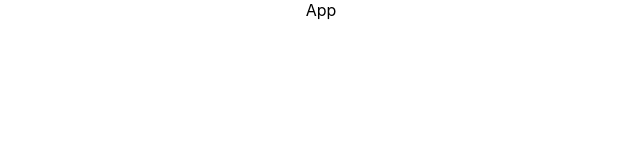
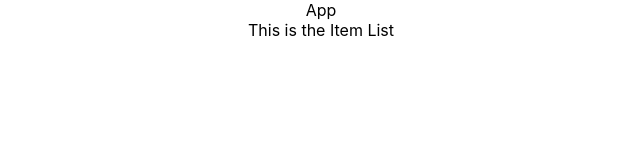
Before and after one commit to ChristopherHenao/marketplace-frontend, a React (Create React App) app: page / in a window 1280 px wide. Shown: the top 160 px of the page, without its empty margins (319-959 px from the left). Built offline with nearby package versions, Linux system fonts and the light colour scheme.

Commit message:
added an ItemList component file and imported it to the App.js file

```diff
--- a/src/App.js
+++ b/src/App.js
@@ -1,10 +1,12 @@
-import logo from './logo.svg';
 import './App.css';
+import React from 'react'
+import ItemList from './components/ItemList';
 
 function App() {
   return (
     <div className="App">
       App
+      <ItemList />
     </div>
   );
 }
--- /dev/null
+++ b/src/components/ItemList.js
@@ -0,0 +1,11 @@
+import React from 'react';
+
+const ItemList = () => {
+    return (
+        <div>
+            This is the Item List
+        </div>
+    )
+}
+
+export default ItemList
```
Also changed, not shown: src/logo.svg (deleted).
